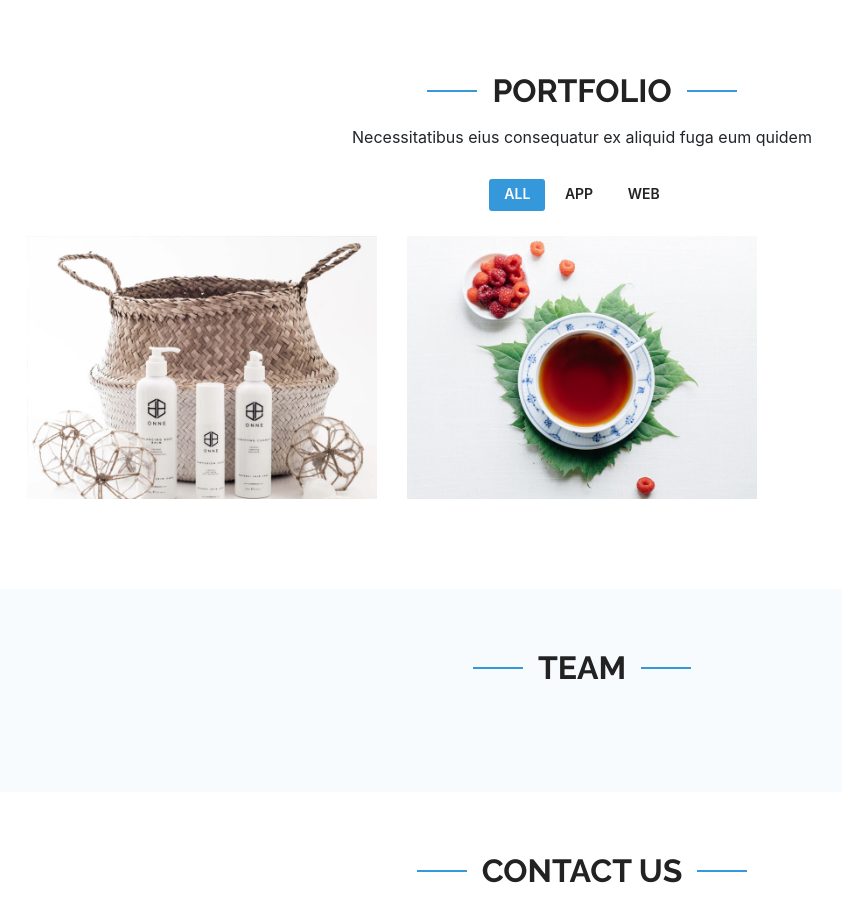
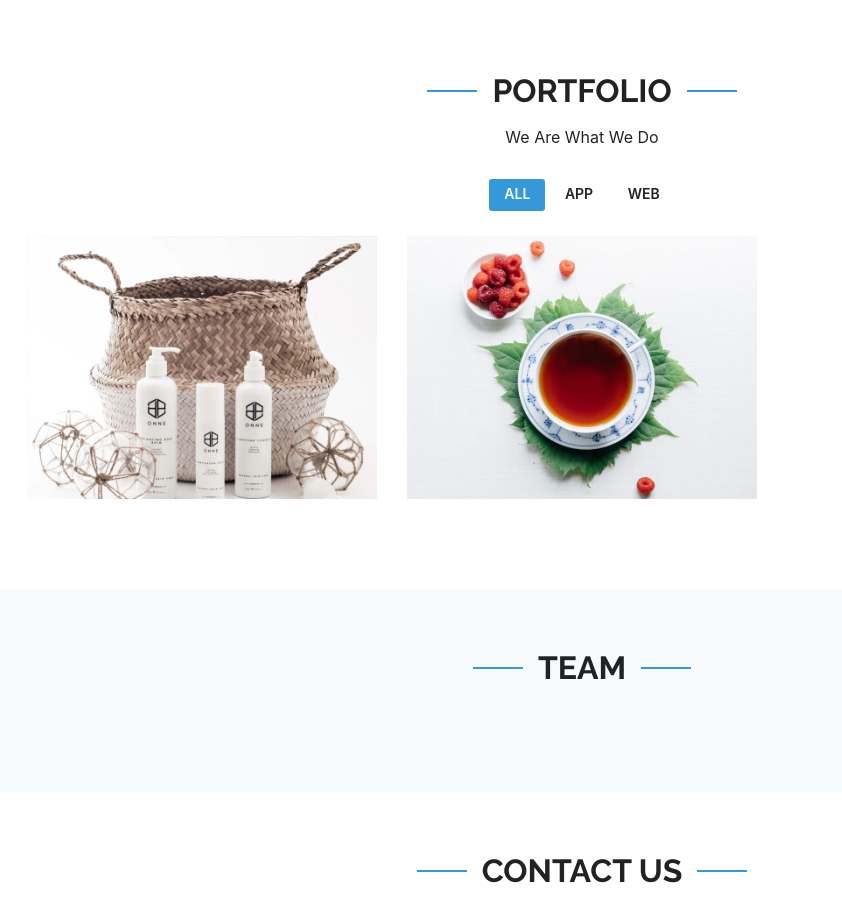
Before and after one commit to schowkekar/startup-landing-page, a website with bundled scripts: page index.html in a window 1280 px wide. Shown: the part 1920-2841 px from the top of the page, without its empty margins (58-900 px from the left). Built offline with nearby package versions, Linux system fonts and the light colour scheme.

Commit message:
portfolio text
portfolio text

```diff
--- a/index.html
+++ b/index.html
@@ -505,7 +505,7 @@
 
                 <div class="section-title" data-aos="fade-up">
                     <h2>Portfolio</h2>
-                    <p>Necessitatibus eius consequatur ex aliquid fuga eum quidem</p>
+                    <p>We Are What We Do</p>
                 </div>
 
                 <div class="row" data-aos="fade-up" data-aos-delay="200">
```
